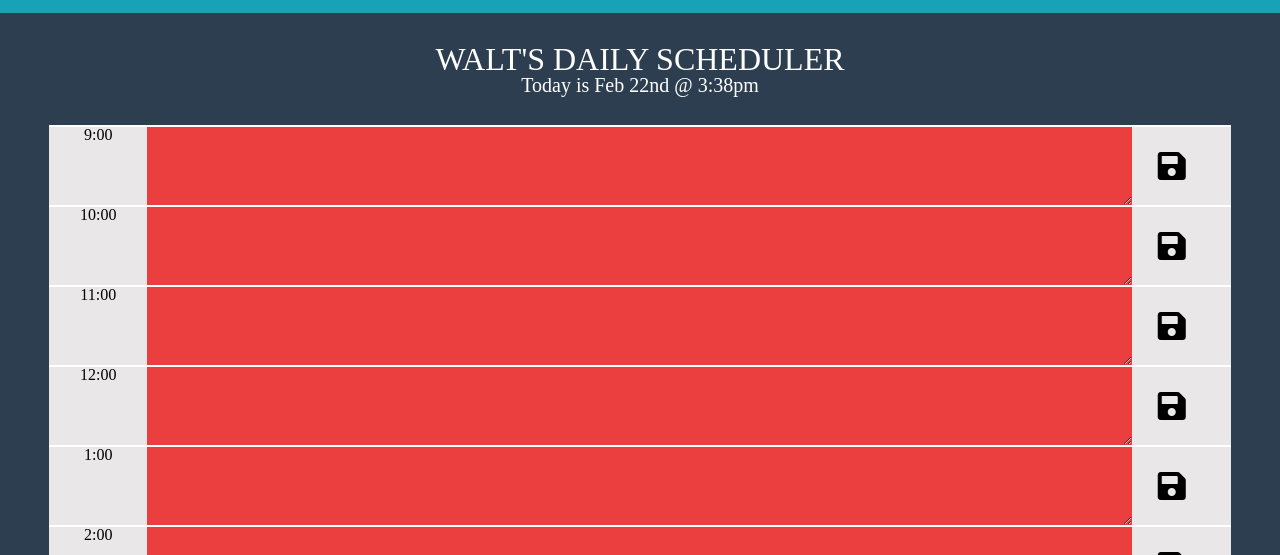
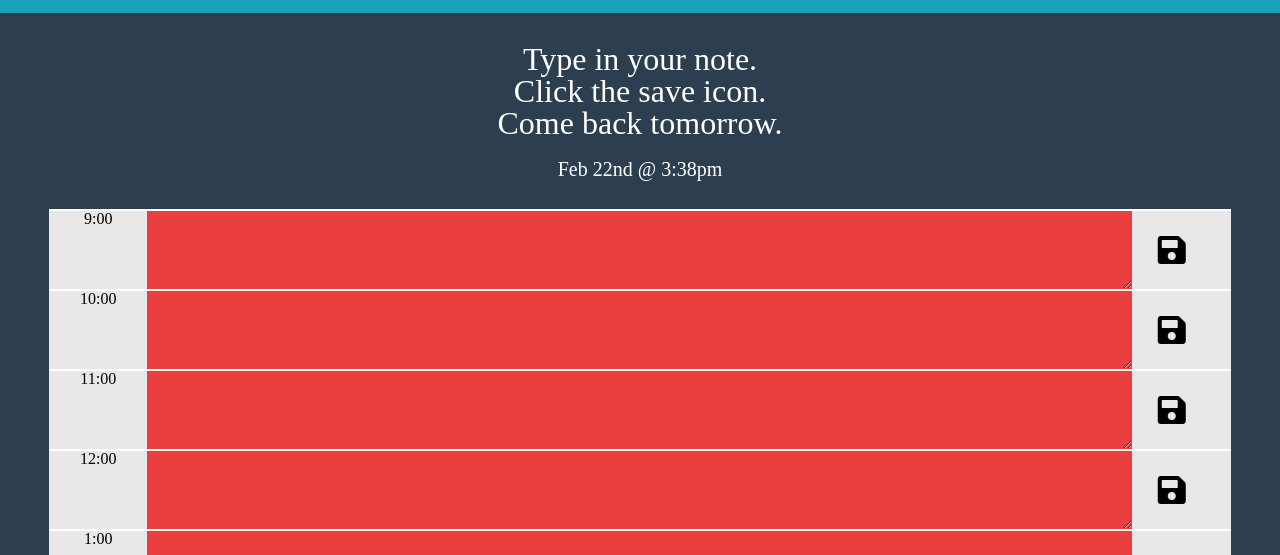
Before and after one commit to waltribeiro/my-calendar, a website with bundled scripts: page index.html in a window 1280 px wide. Shown: the part 245-800 px from the top of the page. Built offline with nearby package versions, Linux system fonts and the light colour scheme.

Commit message:
new header message

```diff
--- a/index.html
+++ b/index.html
@@ -177,8 +177,8 @@
 <section class="page-section bg-secondary text-white mb-0 dummies" id="projects">
 
   <header class="jumbotronSmall text-white text-center">
-    <h3 class="displayMedium">WALT'S DAILY SCHEDULER</h3>
-    <p class="lead">Today is <span id="currentDay"></span></p>
+    <h3 class="displayMedium">Type in your note.<br>Click the save icon.<br>Come back tomorrow.</h3>
+    <p class="lead" style="margin-top:20px"><span id="currentDay"></span></p>
   </header>
 
   <div class="centerTag">
@@ -257,9 +257,6 @@
 <!-- Custom scripts for this template -->
 <script src="js/freelancer.js"></script>
 
-<!-- Password Generator -->
-<script src="js/script.js"></script>
-
 <script src="https://code.jquery.com/jquery-3.4.1.min.js"></script>
 <script src="https://cdnjs.cloudflare.com/ajax/libs/moment.js/2.24.0/moment.min.js"></script>
 <script src="js/script.js"></script>
```
